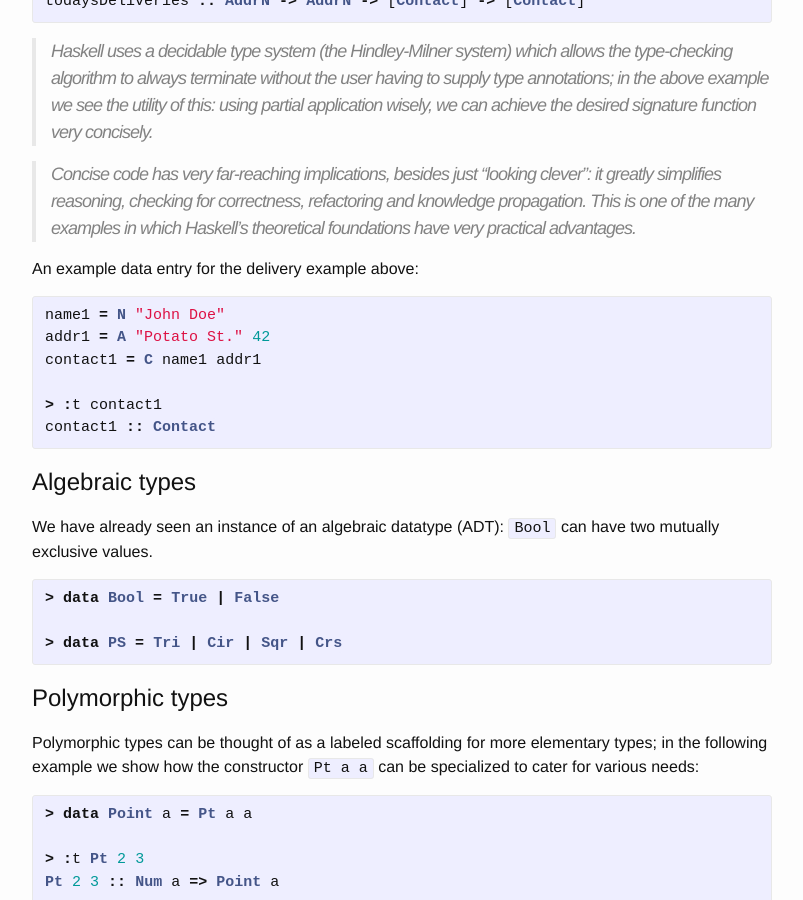
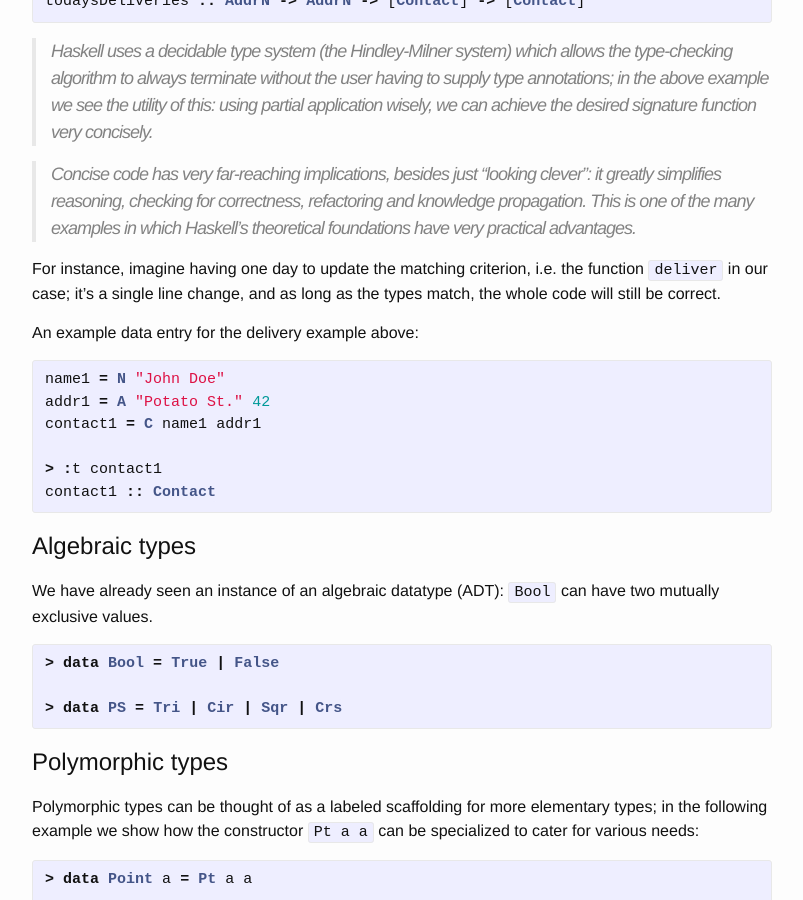
Before and after one commit to ocramz/ocramz.github.io, a Jekyll site: the page built from _posts/2015-08-21-haskell-tut-v1.markdown, in a window 1280 px wide and 900 px high, scrolled down 16579 px. Shown: the whole window, without its empty margins (238-1041 px from the left). Built offline with Jekyll 4.4.1, drawn with Linux system fonts in a browser that asks for light colours; Markdown is read by kramdown in place of the engine named in the settings; formulas are drawn with MathJax 3.

Commit message:
blog update

```diff
--- a/_posts/2015-08-21-haskell-tut-v1.markdown
+++ b/_posts/2015-08-21-haskell-tut-v1.markdown
@@ -721,6 +721,8 @@ todaysDeliveries :: AddrN -> AddrN -> [Contact] -> [Contact]
 
 > Concise code has very far-reaching implications, besides just "looking clever": it greatly simplifies reasoning, checking for correctness, refactoring and knowledge propagation. This is one of the many examples in which Haskell's theoretical foundations have very practical advantages.
 
+For instance, imagine having one day to update the matching criterion, i.e. the function `deliver` in our case; it's a single line change, and as long as the types match, the whole code will still be correct.
+
 An example data entry for the delivery example above:
 
 {% highlight haskell %}
```
Also changed, not shown: 2 other files.
